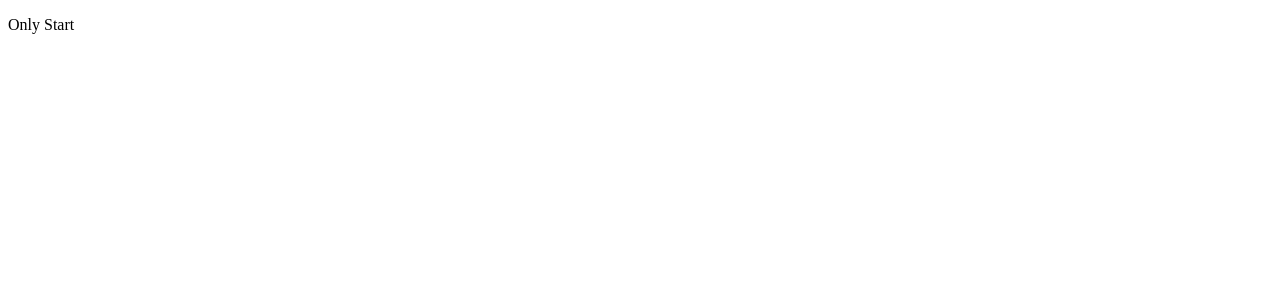
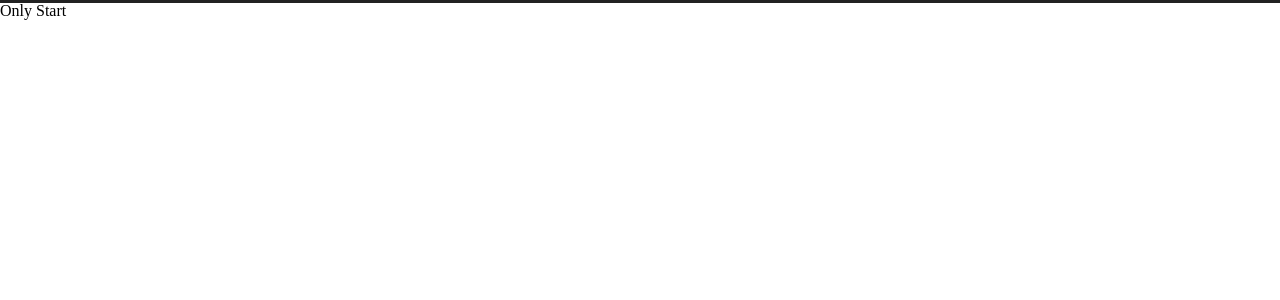
Before and after one commit to mrKylinZhou/blog-client, a Vue app: page / in a window 1280 px wide. Shown: the top 300 px of the page. Built offline with nearby package versions, Linux system fonts and the light colour scheme.

Commit message:
add header

```diff
--- a/src/App.vue
+++ b/src/App.vue
@@ -1,11 +1,20 @@
 <template>
     <div>
+        <head-com></head-com>
         <p>Only Start</p>
     </div>
 </template>
 
 <script>
+import headCom from './view/header/header';
 export default {
-    name: 'app'
+    name: 'app',
+    components: {
+        headCom
+    }
 }
 </script>
+
+<style>
+    @import './common/reset.css';
+</style>
--- /dev/null
+++ b/src/common/reset.css
@@ -0,0 +1,48 @@
+/* http://meyerweb.com/eric/tools/css/reset/
+   v2.0 | 20110126
+   License: none (public domain)
+*/
+
+html, body, div, span, applet, object, iframe,
+h1, h2, h3, h4, h5, h6, p, blockquote, pre,
+a, abbr, acronym, address, big, cite, code,
+del, dfn, em, img, ins, kbd, q, s, samp,
+small, strike, strong, sub, sup, tt, var,
+b, u, i, center,
+dl, dt, dd, ol, ul, li,
+fieldset, form, label, legend,
+table, caption, tbody, tfoot, thead, tr, th, td,
+article, aside, canvas, details, embed,
+figure, figcaption, footer, header, hgroup,
+menu, nav, output, ruby, section, summary,
+time, mark, audio, video {
+	margin: 0;
+	padding: 0;
+	border: 0;
+	font-size: 100%;
+	font: inherit;
+	vertical-align: baseline;
+}
+/* HTML5 display-role reset for older browsers */
+article, aside, details, figcaption, figure,
+footer, header, hgroup, menu, nav, section {
+	display: block;
+}
+body {
+	line-height: 1;
+}
+ol, ul {
+	list-style: none;
+}
+blockquote, q {
+	quotes: none;
+}
+blockquote:before, blockquote:after,
+q:before, q:after {
+	content: '';
+	content: none;
+}
+table {
+	border-collapse: collapse;
+	border-spacing: 0;
+}
--- a/src/main.js
+++ b/src/main.js
@@ -1,11 +1,8 @@
-// The Vue build version to load with the `import` command
-// (runtime-only or standalone) has been set in webpack.base.conf with an alias.
 import Vue from 'vue';
 import App from './App';
 import router from './router';
-Vue.config.productionTip = false
+Vue.config.productionTip = false;
 
-/* eslint-disable no-new */
 new Vue({
     el: '#app',
     router,
--- a/src/router/index.js
+++ b/src/router/index.js
@@ -1,9 +1,9 @@
-import Vue from 'vue'
-import Router from 'vue-router'
+import Vue from 'vue';
+import Router from 'vue-router';
 
 import App from '../App.vue';
 
-Vue.use(Router)
+Vue.use(Router);
 
 export default new Router({
     routes: [
--- /dev/null
+++ b/src/view/header/header.vue
@@ -0,0 +1,12 @@
+<template>
+    <div>
+        <div class="headband"></div>
+    </div>
+</template>
+
+<style>
+    .headband {
+        background-color: #222;
+        height: 3px;
+    }
+</style>
```
Also changed, not shown: 1 other file (tests, documents, lock files or other folders).
